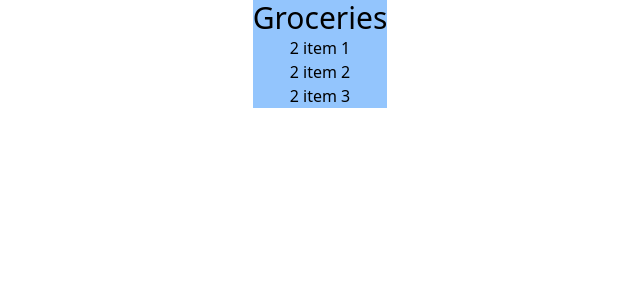
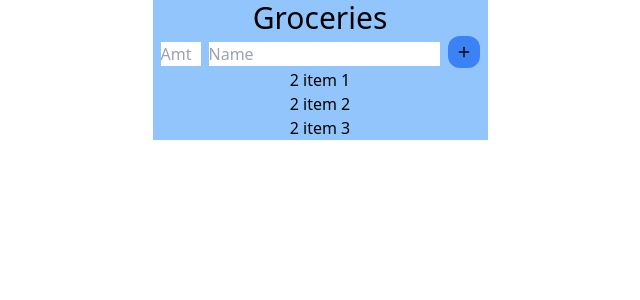
Before and after one commit to cw417/react-groceries, a React (Create React App) app: page / in a window 1280 px wide. Shown: the top 300 px of the page, without its empty margins (320-960 px from the left). Built offline with nearby package versions, Linux system fonts and the light colour scheme.

Commit message:
Add groceryInput component; create addGrocery method

```diff
--- a/package.json
+++ b/package.json
@@ -8,7 +8,9 @@
     "@testing-library/user-event": "^13.5.0",
     "react": "^18.2.0",
     "react-dom": "^18.2.0",
+    "react-icons": "^4.4.0",
     "react-scripts": "5.0.1",
+    "uuidv4": "^6.2.13",
     "web-vitals": "^2.1.4"
   },
   "scripts": {
--- a/src/App.js
+++ b/src/App.js
@@ -1,11 +1,13 @@
 import './App.css';
 import React, { useState, useEffect, useRef } from 'react'
 import GroceryList from './components/GroceryList';
+import GroceryInput from './components/GroceryInput';
+import { v4 as uuidv4 } from 'uuid';
 
 const initialState = [
-  {name: 'item 1', amount: '2'},
-  {name: 'item 2', amount: '2'},
-  {name: 'item 3', amount: '2'},
+  {id: uuidv4(), name: 'item 1', amount: '2'},
+  {id: uuidv4(), name: 'item 2', amount: '2'},
+  {id: uuidv4(), name: 'item 3', amount: '2'},
 ]
 
 function App() {
@@ -26,10 +28,23 @@ function App() {
     localStorage.setItem(LOCAL_STORAGE_KEY, JSON.stringify(groceries))
   }, [groceries])
 
+  function addGrocery(amount, name) {
+    const newGrocery = {
+      id: uuidv4(),
+      name: name,
+      amount: amount
+    }
+    const newGroceries = [...groceries, newGrocery]
+    setGroceries(newGroceries)
+  }
+
   return (
     <div className='flex flex-row justify-center'>
       <div className='flex flex-col text-center bg-blue-300'>
         <div className='text-3xl'>Groceries</div>
+        <GroceryInput
+          addGrocery={addGrocery}
+        />
         <GroceryList
           groceries={groceries}
         />
--- /dev/null
+++ b/src/components/GroceryInput.js
@@ -0,0 +1,22 @@
+import React, { useRef } from 'react'
+import { FiPlus } from 'react-icons/fi';
+
+export default function GroceryInput({ addGrocery }) {
+
+  const groceryAmount = useRef()
+  const groceryName = useRef()
+
+  function handleAddGrocery() {
+    const amount = groceryAmount.current.value
+    const name = groceryName.current.value
+    addGrocery(amount, name)
+  }
+
+  return (
+    <div>
+      <input className='w-10 mx-2' ref={groceryAmount} type='text' placeholder='Amt' />
+      <input ref={groceryName} type='text' placeholder='Name' />
+      <button className='mx-2 p-2 bg-blue-500 hover:bg-blue-400 rounded-xl' onClick={handleAddGrocery}><FiPlus /></button>
+    </div>
+  )
+}
```
Also changed, not shown: 1 other file (tests, documents, lock files or other folders).
